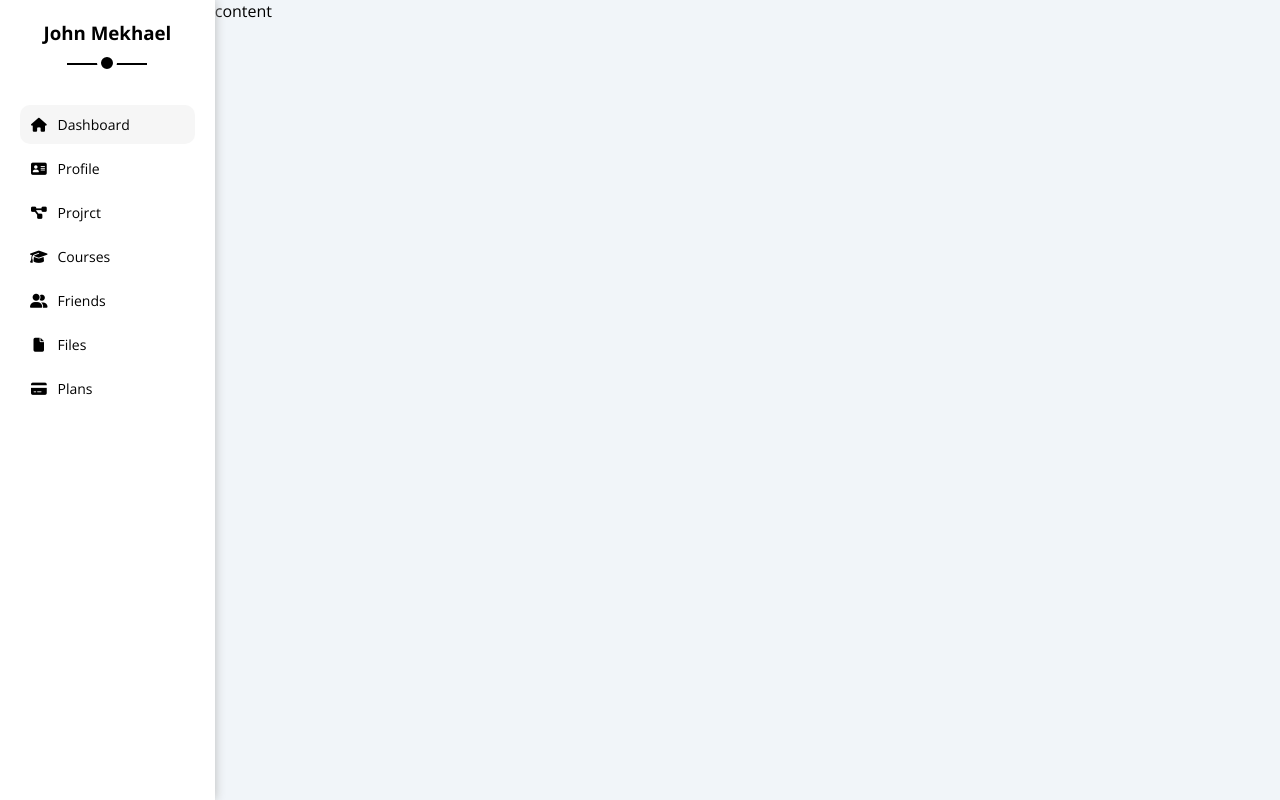
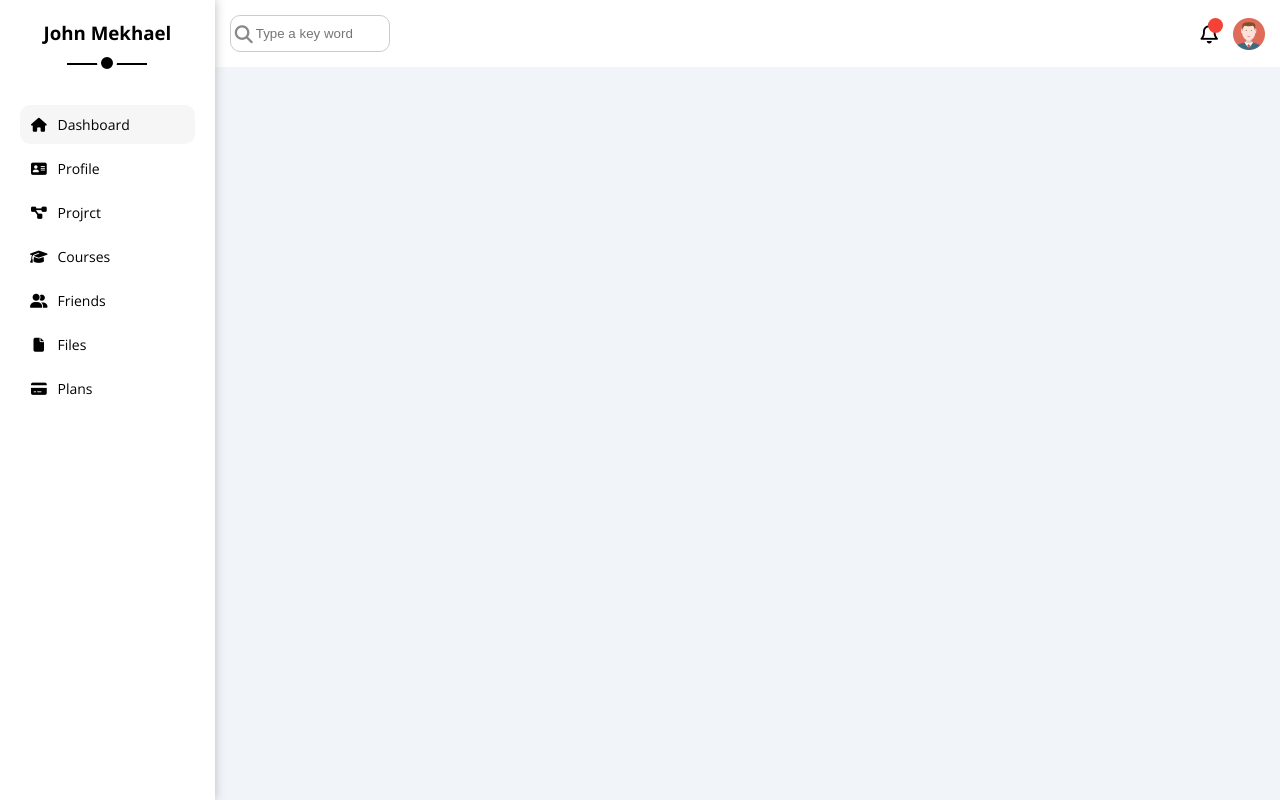
Before and after one commit to johnmekhael/dashboard, a plain HTML site: page index.html in a window 1280 px wide. Drawn offline with nearby package versions, Linux system fonts and the light colour scheme.

Commit message:
content head adjustmment

```diff
--- a/css/master.css
+++ b/css/master.css
@@ -4,17 +4,21 @@
 
 :root {
   --open-sans: 'Open Sans', sans-serif;
-  --font-awesome: "Font Awesome 6 Free";
+  --fa-style-family-classic: 'Font Awesome 6 Free';
+  --fa-font-solid: normal 900 1em/1 'Font Awesome 6 Free';
   --main-transition: 0.3s;
+  --main-blue: #0075ff;
+  --secondary-blue: #0d69d5;
+  --main-orange: #f59e0b;
+  --main-red: #f44336;
+  --main-grey: #888;
 }
+
+
 
 body {
   font-family: 'Open Sans', sans-serif;
   margin: 0;
-}
-
-*:focus {
-  outline: none;
 }
 
 a {
@@ -111,7 +115,74 @@ ul {
     font-size: 11px;
     margin-bottom: 35px;
   }
-  .sidebar>h3::before{
+
+  .sidebar>h3::before {
     width: 55px;
   }
 }
+
+.content {
+  overflow: hidden;
+}
+
+.content .head .search::before {
+  font-family: var(--fa-style-family-classic);
+  content: "\f002";
+  position: absolute;
+  font-size: 18px;
+  font-weight: 900;
+  left: 5px;
+  top: 50%;
+  color: var(--main-grey);
+  transform: translateY(-50%);
+  -webkit-transform: translateY(-50%);
+  -moz-transform: translateY(-50%);
+  -ms-transform: translateY(-50%);
+  -o-transform: translateY(-50%);
+}
+
+.content .head .search input[type="search"] {
+  padding-left: 25px;
+  border-radius: 10px;
+  -webkit-border-radius: 10px;
+  -moz-border-radius: 10px;
+  -ms-border-radius: 10px;
+  -o-border-radius: 10px;
+  border: 1px solid #ccc;
+  width: 160px;
+  transition: width 0.3s;
+  -webkit-transition: width 0.3s;
+  -moz-transition: width 0.3s;
+  -ms-transition: width 0.3s;
+  -o-transition: width 0.3s;
+}
+
+.content .head input[type="search"]:focus {
+  width: 200px;
+  outline-color: var(--main-blue);
+}
+
+.content .head input[type="search"]:focus::placeholder {
+  opacity: 0;
+}
+
+.content .head .icons .notification::before {
+  content: "";
+  position: absolute;
+  top: -5px;
+  right: -5px;
+  width: 15px;
+  height: 15px;
+  background-color: var(--main-red);
+  border-radius: 50%;
+  -webkit-border-radius: 50%;
+  -moz-border-radius: 50%;
+  -ms-border-radius: 50%;
+  -o-border-radius: 50%;
+}
+
+.content .head .icons img {
+  width: 32px;
+  height: 32px;
+  margin-left: 15px;
+}
--- a/css/my-frame-work.css
+++ b/css/my-frame-work.css
@@ -13,12 +13,12 @@
 .flex-c {
   display: flex;
   justify-content: center;
-  align-content: center;
+  align-items: center;
 }
 
 .flex-between {
   display: flex;
-  align-content: center;
+  align-items: center;
   justify-content: space-between;
 }
 
@@ -28,6 +28,10 @@
 
 .p-20 {
   padding: 20px;
+}
+
+.p-15 {
+  padding: 15px;
 }
 
 .m-20 {
@@ -40,6 +44,10 @@
 
 .w-full {
   width: 100%;
+}
+
+.grey-border {
+  border: 1px solid #ccc;
 }
 
 .rad-10 {
--- a/index.html
+++ b/index.html
@@ -66,7 +66,19 @@
         </li>
       </ul>
     </div>
-    <div class="content w-full">content</div>
+    <div class="content w-full">
+      <div class="head bg-white p-15 flex-between">
+        <div class="search p-relative">
+          <input class="p-10" type="search" placeholder="Type a key word">
+        </div>
+        <div class="icons d-flex align-c">
+          <span class="notification p-relative">
+            <i class="fa-regular fa-bell fa-lg"></i>
+          </span>
+          <img src="img/avatar.png" alt="">
+        </div>
+      </div>
+    </div>
   </div>
 </body>
 
```
